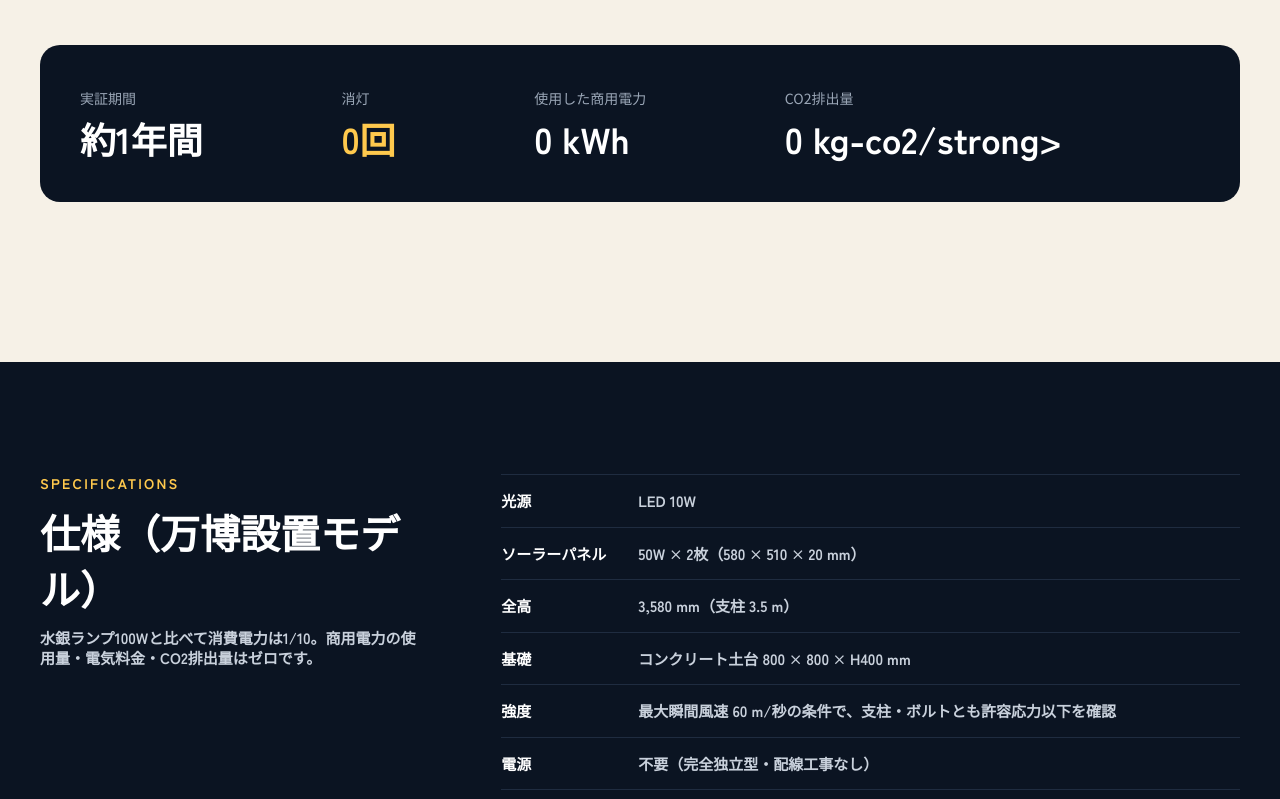
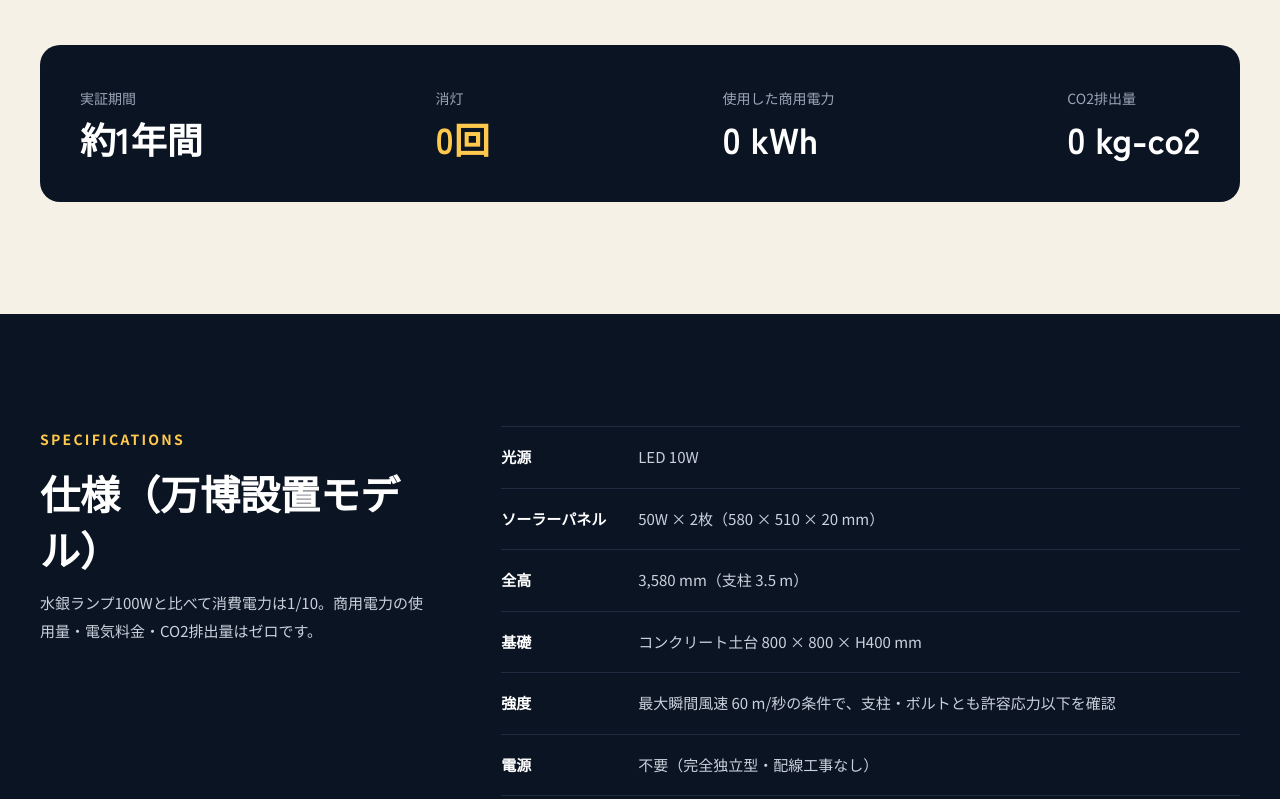
Before and after one commit to lpirie16-ship-it/SSL-loop, a plain HTML site: page index.html in a window 1280 px wide. Shown: the part 4711-5510 px from the top of the page. Drawn offline with Linux system fonts and the light colour scheme.

Commit message:
Update index.html

```diff
--- a/index.html
+++ b/index.html
@@ -182,7 +182,7 @@ a{color:#FFD27A}a:hover{color:#ffffff}
 </div>
 <div style="display: flex; flex-direction: column; gap: 4px">
 <span style="font-size: 14px; color: #9AA6B6">CO2排出量</span>
-<strong style="font-family: 'Zen Kaku Gothic New', sans-serif; font-size: 36px; line-height: 1.3">0 kg-co2/strong>
+<strong style="font-family: 'Zen Kaku Gothic New', sans-serif; font-size: 36px; line-height: 1.3">0 kg-co2</strong>
 </div>
 </div>
 </div>
```
